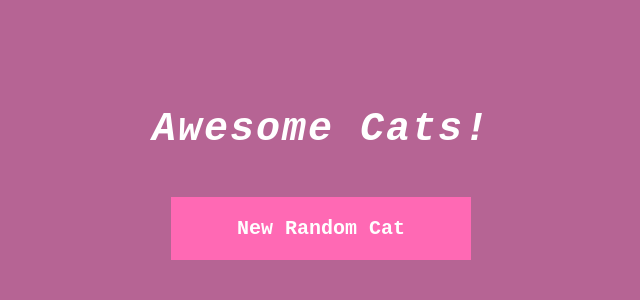
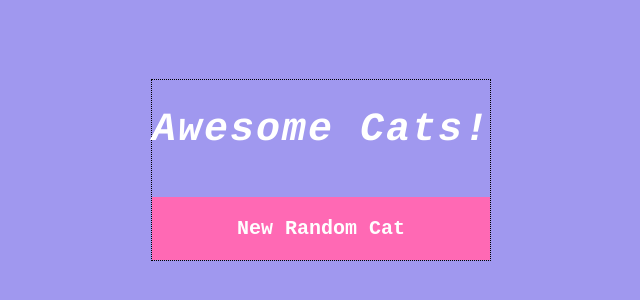
Before and after one commit to LauraLegro/cat-meme, a plain HTML site: page index.html in a window 1280 px wide. Shown: the part 230-530 px from the top of the page, without its empty margins (319-959 px from the left). Drawn offline with Linux system fonts and the light colour scheme; no server answers.

Commit message:
adjusted styles and colors

```diff
--- a/styles.css
+++ b/styles.css
@@ -4,30 +4,31 @@
 h1 {
   color: white;
   text-align: center;
-  font-family: monospace;
+  font-family: "courier", sans-serif;
   font-style: italic;
   letter-spacing: 2px;
   font-size: 40px;
 }
 img {
   margin: 0 auto;
-  max-width: 90%;
-  max-height: 90%;
-  background-size: cover;
+  max-width: 100%;
+  max-height: 100%;
+  background-size: contain;
 }
 body {
-  background-color: rgb(182, 100, 148);
-  margin: 0 auto;
+  background-color: rgb(160, 152, 239);
+  margin: 0;
   overflow: auto;
-}
-#img-box {
-  margin: 0 auto;
-  height: 100vh;
-  width: 100vw;
   display: flex;
   flex-direction: column;
   justify-content: center;
   align-items: center;
+  min-height: 100vh;
+}
+#img-box {
+  margin: 0 auto;
+  max-width: 400px;
+  border: 1px dotted black;
 }
 #new-cat-btn {
   font-family: monospace;
@@ -38,6 +39,6 @@ body {
 button {
   background-color: hotpink;
   padding: 20px 30px;
-  width: 300px;
+  width: 100%;
   border: none;
 }
```
